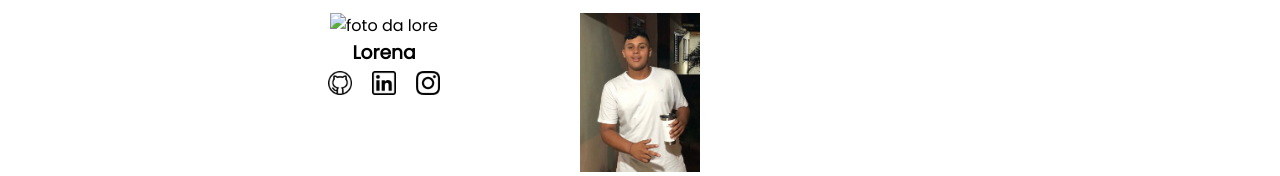
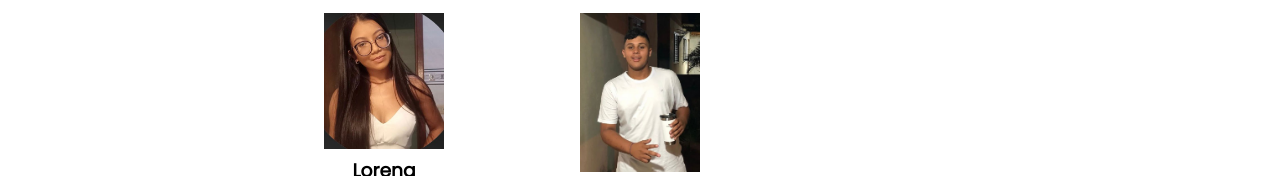
Before and after one commit to ProfCarolAssis/Turma_2-B, a plain HTML site: page index.html in a window 1280 px wide. Shown: the part 1198-1374 px from the top of the page. Drawn offline with Linux system fonts and the light colour scheme.

Commit message:
Update index.html

```diff
--- a/index.html
+++ b/index.html
@@ -77,7 +77,7 @@
         <span></span>
         <span></span>
         <div class="estudante-div">
-            <img class="estudante-imagem" src="Lorena,jpeg" alt="foto da lore">
+            <img class="estudante-imagem" src="Lorena.jpeg" alt="foto da lore">
             <h3 class="estudante-nome">Lorena</h3>
             <a href="https://github.com/rafaelamunhoz12"><img class="estudante-icone" src="github.png" alt="icone github"></a>
             <a href="http://linkedin.com/in/rafaela-felix-munhoz-oliveira-02160a10a"><img class="estudante-icone" src="linkedin.png" alt="icone linkedin"></a>
```
